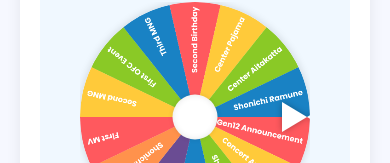
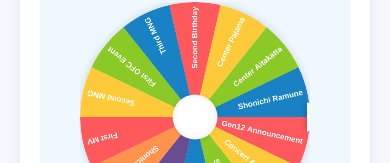
Before and after one commit to trishaland/cobapesan, a plain HTML site: page about.html in a window 390 px wide. Both pictures are taken after a click on the button "Timeline". Shown: the part 2452-2615 px from the top of the page. Drawn offline with Linux system fonts and the light colour scheme.

Commit message:
Update about.html

```diff
--- a/about.html
+++ b/about.html
@@ -561,7 +561,7 @@
   box-shadow: 0 0 8px rgba(0,0,0,0.15);
 }
 
-/* Panah penunjuk */
+/* Panah penunjuk (default desktop) */
 .arrow {
   position: absolute;
   right: -22px;
@@ -643,6 +643,7 @@
     border-top: 15px solid transparent;
     border-bottom: 15px solid transparent;
     border-right: 25px solid #fff; /* ubah dari border-left jadi border-right */
+    border-left: none !important;  /* ✨ hapus panah lama biar gak double */
     filter: drop-shadow(0 0 3px rgba(0,0,0,0.3));
   }
 
```
Lines whose indentation alone changed are shown as unchanged.
